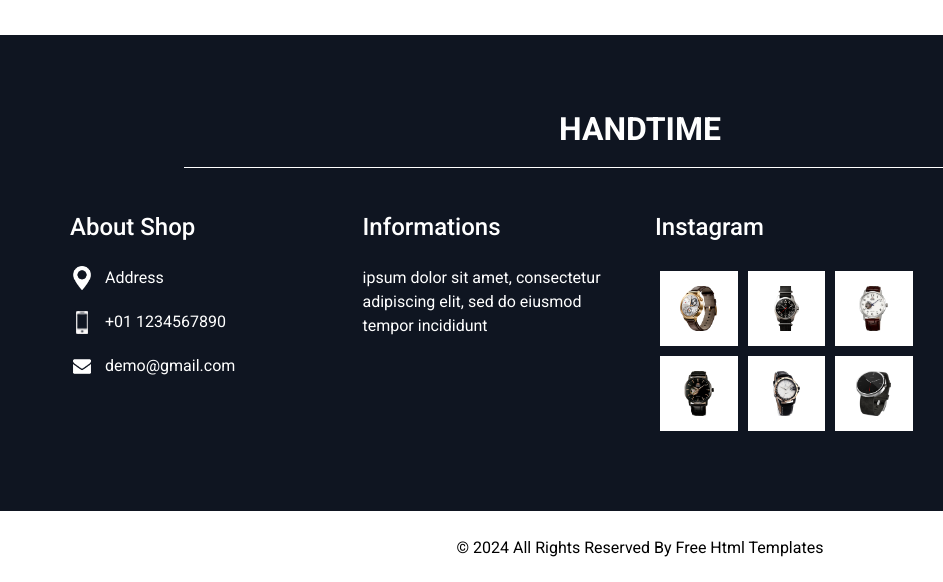
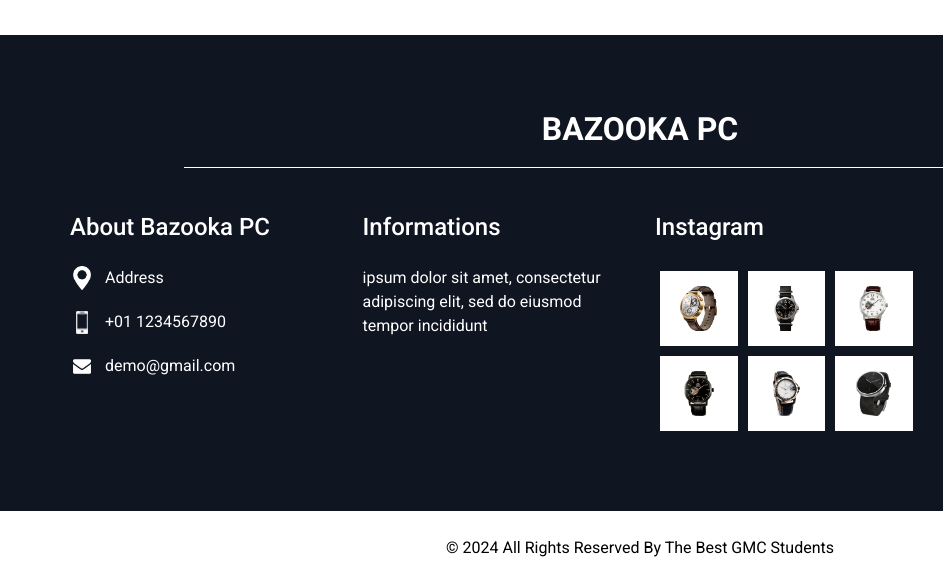
Before and after one commit to Trinx-hub/final-project-, a plain HTML site: page about.html in a window 1280 px wide. Shown: the part 605-1187 px from the top of the page, 0-943 px from the left. Drawn offline with nearby package versions, Linux system fonts and the light colour scheme; some packages are replaced by stand-ins of ours.

Commit message:
Add files via upload
- various updated footer text

```diff
--- a/about.html
+++ b/about.html
@@ -131,7 +131,7 @@
     <div class="container">
       <div class="info_logo">
         <h2>
-          HandTime
+          Bazooka PC
         </h2>
       </div>
       <div class="row">
@@ -139,7 +139,7 @@
         <div class="col-md-3">
           <div class="info_contact">
             <h5>
-              About Shop
+              About Bazooka PC
             </h5>
             <div>
               <div class="img-box">
@@ -270,7 +270,7 @@
     <div class="container">
       <p>
         &copy; <span id="displayYear"></span> All Rights Reserved By
-        <a href="https://html.design/">Free Html Templates</a>
+        <a href="#">The Best GMC Students</a>
       </p>
     </div>
   </section>
```
Also changed, not shown: contact.html (+3 -3 lines), index.html (+3 -3 lines), product.html (+3 -3 lines), testimonial.html (+3 -3 lines).
